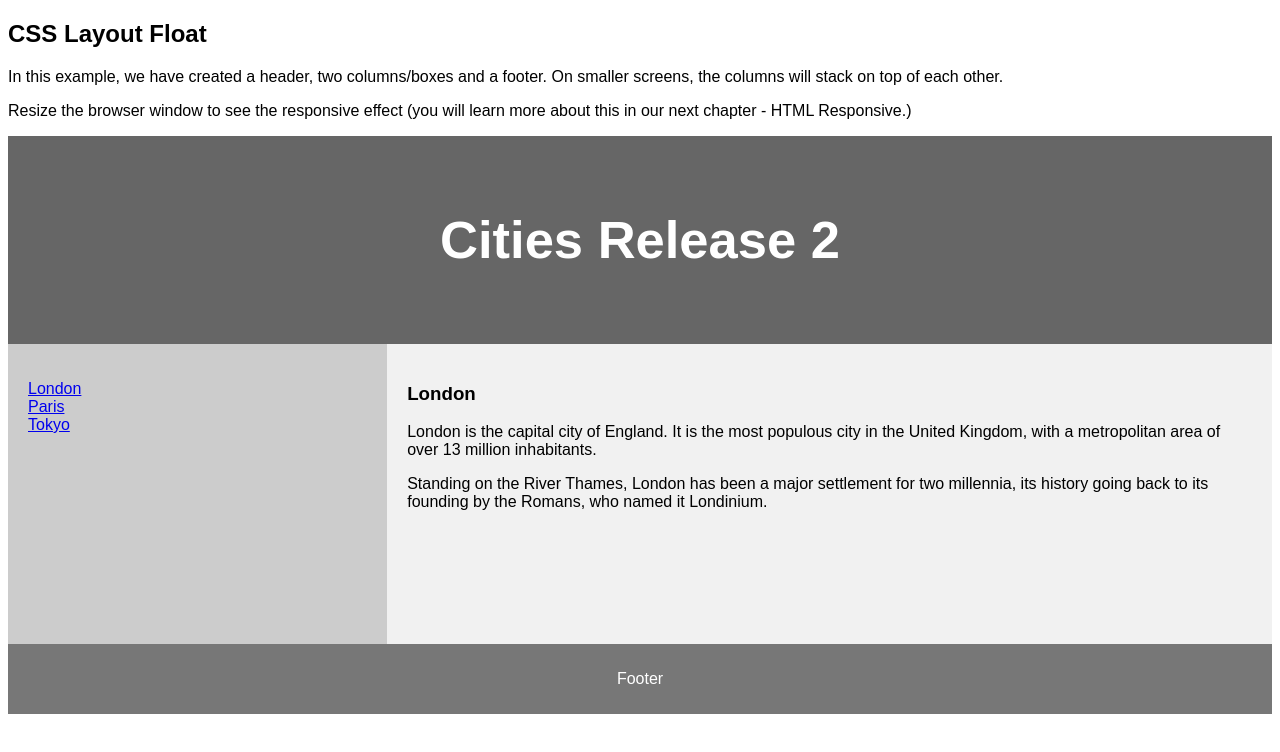
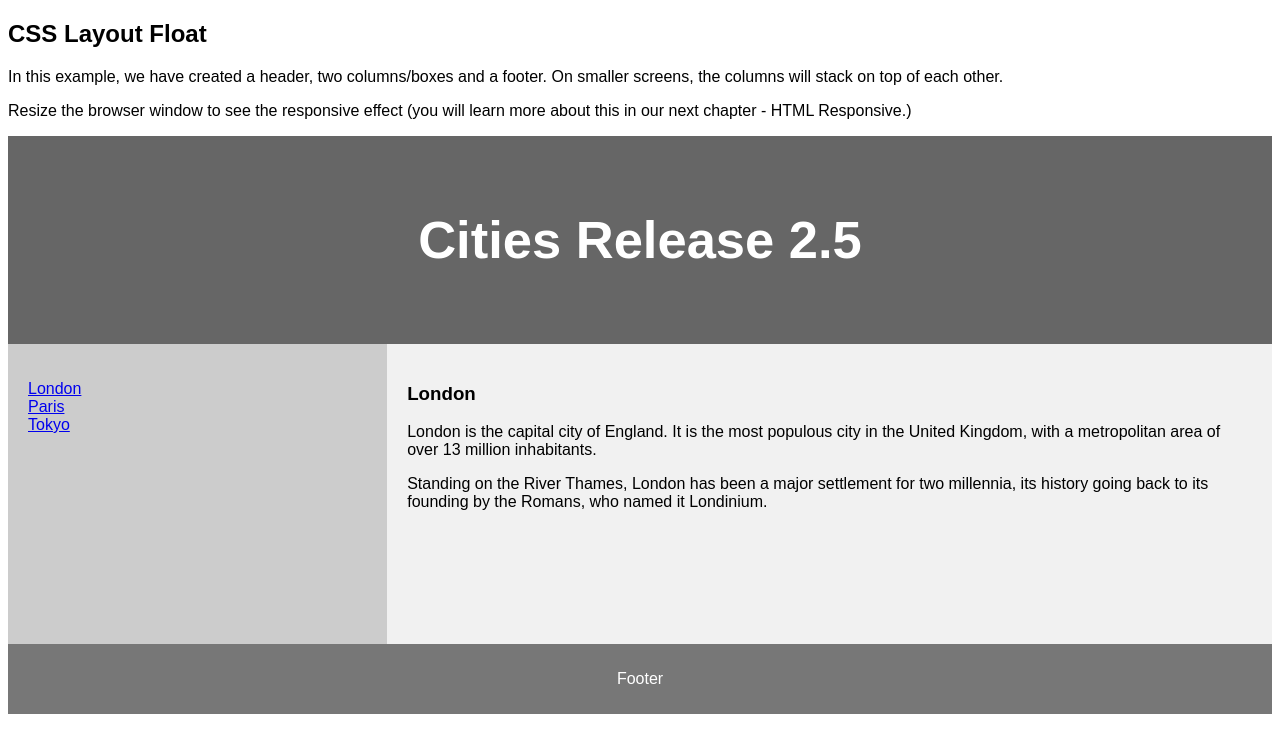
Before and after one commit to almericali/Hello-World, a plain HTML site: page index.html in a window 1280 px wide. Drawn offline with Linux system fonts and the light colour scheme.

Commit message:
Update index.html

```diff
--- a/index.html
+++ b/index.html
@@ -76,7 +76,7 @@ footer {
 <p>Resize the browser window to see the responsive effect (you will learn more about this in our next chapter - HTML Responsive.)</p>
 
 <header>
-  <h2>Cities Release 2</h2>
+  <h2>Cities Release 2.5</h2>
 </header>
 
 <section>
```
